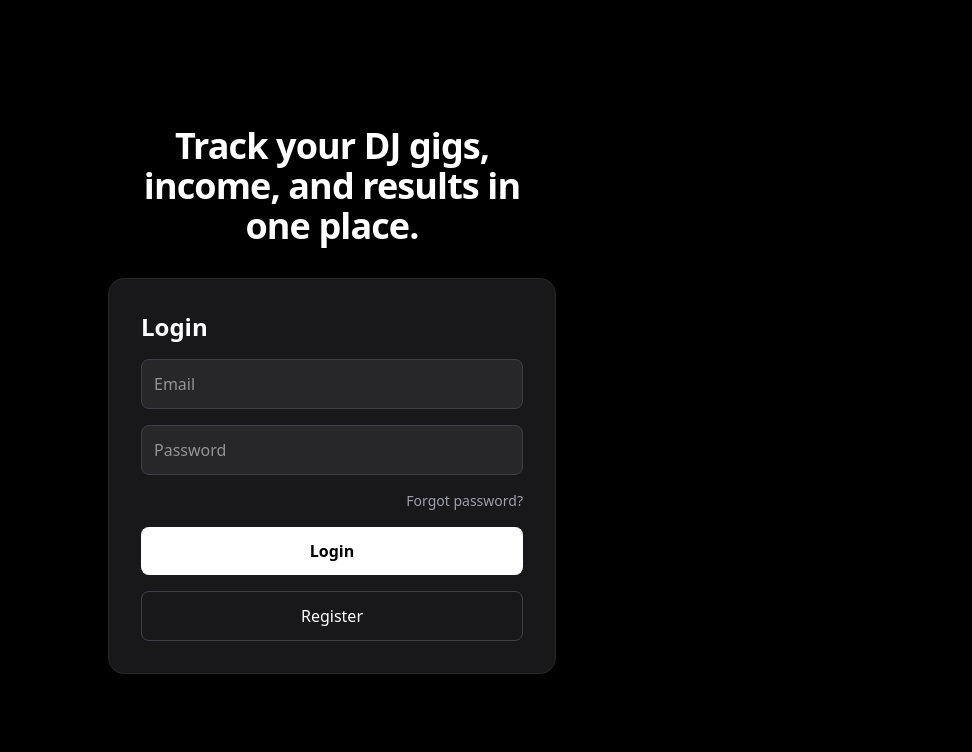
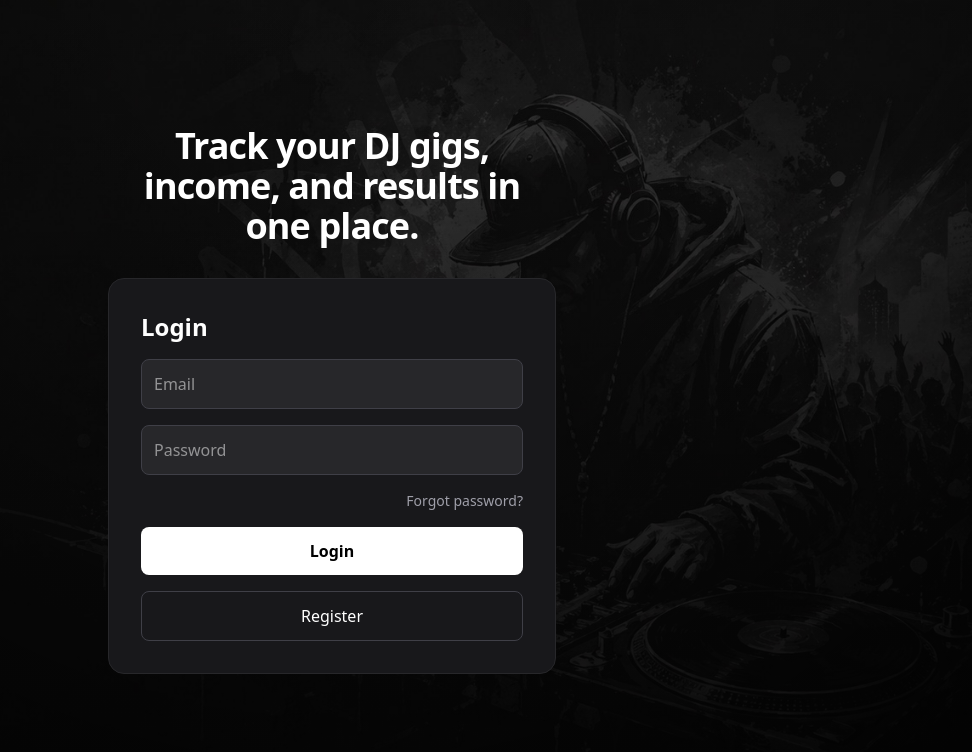
Before and after one commit to DjShift/Track-Your-Gigs, a Next.js app: page /login in a window 1280 px wide. Shown: the top 752 px of the page, without its empty margins (308-1280 px from the left). Built offline with nearby package versions, Linux system fonts and the light colour scheme; no server answers.

Commit message:
Add transparent calendar panel

```diff
--- a/app/globals.css
+++ b/app/globals.css
@@ -10,3 +10,25 @@
   color: #fff;
   background-color: #000;
 }
+
+/* Pages use bg-black on main, but background layer is behind them */
+main.bg-black,
+.bg-black.min-h-screen {
+  background-color: transparent !important;
+}
+
+/* Shared transparent app panels */
+.app-panel {
+  background-color: rgba(24, 24, 27, 0.45) !important;
+  backdrop-filter: blur(1px);
+}
+
+/* Only inner dark boxes inside app panels */
+.app-panel .bg-zinc-950 {
+  background-color: rgba(9, 9, 11, 0.55) !important;
+}
+
+/* Only inner zinc-900 boxes inside app panels */
+.app-panel .bg-zinc-900 {
+  background-color: rgba(24, 24, 27, 0.55) !important;
+}
--- a/app/layout.js
+++ b/app/layout.js
@@ -2,13 +2,37 @@
 
 export const metadata = {
   title: "DJ Gigs Manager",
-  description: "Simple local app for tracking DJ gigs",
+  description: "Manage DJ gigs, income, travel costs and calendar sync.",
 };
 
 export default function RootLayout({ children }) {
   return (
     <html lang="en">
-      <body>{children}</body>
+      <body>
+        <div
+          className="fixed inset-0 pointer-events-none"
+          style={{
+            zIndex: 0,
+            backgroundImage:
+              "linear-gradient(to bottom, rgba(0,0,0,0.08), rgba(0,0,0,0.48)), url('/images/dj-background.jpg')",
+            backgroundSize: "cover",
+            backgroundPosition: "center top",
+            backgroundRepeat: "no-repeat",
+            opacity: 0.9,
+          }}
+        />
+
+        <div
+          className="fixed inset-0 pointer-events-none"
+          style={{
+            zIndex: 1,
+            background:
+              "radial-gradient(circle at top center, rgba(0,0,0,0.02), rgba(0,0,0,0.28) 60%, rgba(0,0,0,0.72) 100%)",
+          }}
+        />
+
+        <div className="relative z-10 min-h-screen">{children}</div>
+      </body>
     </html>
   );
 }
--- a/components/CalendarGrid.js
+++ b/components/CalendarGrid.js
@@ -57,7 +57,7 @@
       ]);
 
       setSavedClubs(clubs);
-      setGigs(gigsData);
+      setGigs(gigsData || []);
       setCostPerKm(cost);
     } catch (error) {
       console.error("Failed to load calendar data:", error);
@@ -214,7 +214,7 @@
 
   if (!mounted) {
     return (
-      <div className="bg-zinc-900 border border-zinc-800 rounded-2xl p-3 md:p-6">
+      <div className="app-panel border border-zinc-800 rounded-2xl p-3 md:p-6">
         <h2 className="text-lg md:text-2xl font-semibold">
           Loading calendar...
         </h2>
@@ -528,7 +528,7 @@
 
   return (
     <>
-      <div className="bg-zinc-900 border border-zinc-800 rounded-2xl p-3 md:p-6">
+      <div className="app-panel border border-zinc-800 rounded-2xl p-3 md:p-6">
         <div className="flex items-center justify-between mb-3 md:mb-6 gap-3">
           <button
             type="button"
```
